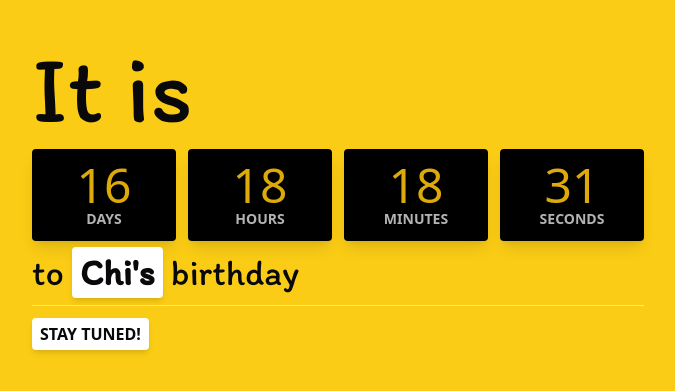
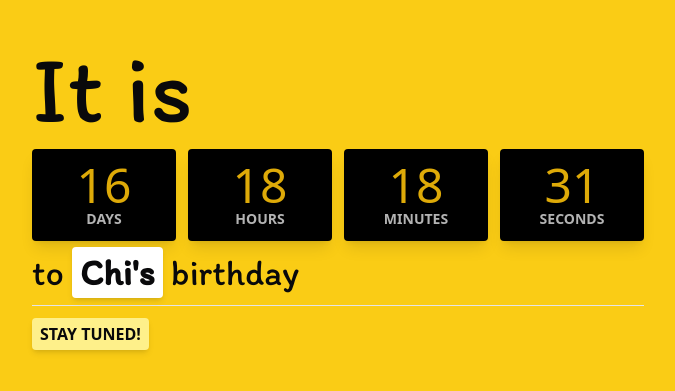
Before and after one commit to chukaluka/birthday-countdown, a Next.js app: page / in a window 1280 px wide. Shown: the part 205-596 px from the top of the page, without its empty margins (302-977 px from the left). Built offline with nearby package versions, Linux system fonts and the light colour scheme; a web font is replaced by a local one.

Commit message:
added code

```diff
--- a/src/components/Hero.tsx
+++ b/src/components/Hero.tsx
@@ -21,7 +21,7 @@ export default function Hero() {
 
 
           <button
-              className='bg-white px-2 py-1 uppercase font-semibold rounded shadow-md mt-3'>
+              className='bg-yellow-200 px-2 py-1 uppercase font-semibold rounded shadow-md mt-3'>
                 <Link href='/birthday'>
                   Stay tuned!
                 </Link>
```
